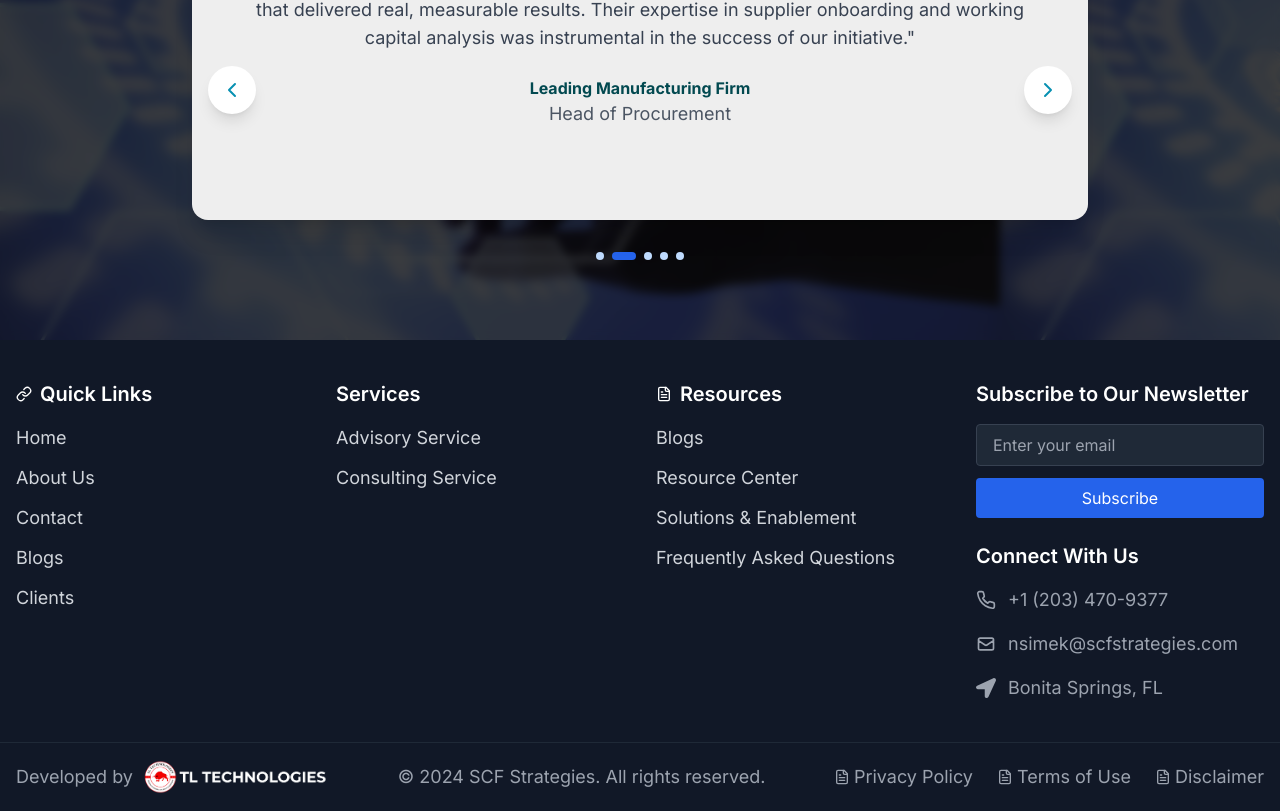
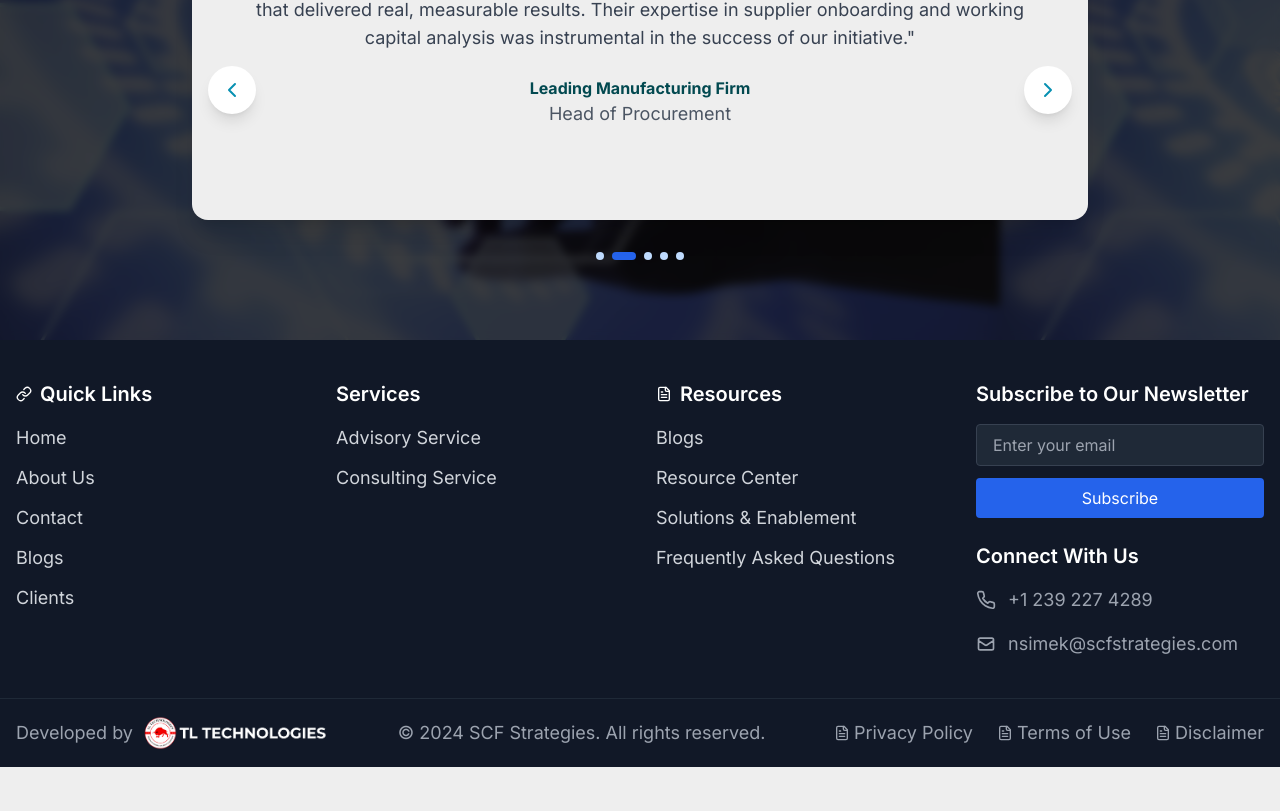
Before and after one commit to TL-TECHNOLOGIES-PRIVATE-LIMITED/tl-scf-web, a Next.js app: page / in a window 1280 px wide. Shown: the part 8098-8909 px from the top of the page. After the commit the page ends 8865 px from the top, so only its background shows below. Built offline with nearby package versions, Linux system fonts and the light colour scheme.

Commit message:
Updated Footer

```diff
--- a/src/components/Footer.jsx
+++ b/src/components/Footer.jsx
@@ -163,7 +163,7 @@ const Footer = () => {
                   className="flex items-center space-x-3 text-gray-400 hover:text-blue-400 transition-colors group"
                 >
                   <PhoneIcon className="w-5 h-5 group-hover:scale-110 transition-transform" />
-                  <span className="text-base md:text-lg">+1 (203) 470-9377</span>
+                  <span className="text-base md:text-lg">+1 239 227 4289 </span>
                 </a>
 
                 <a
@@ -174,7 +174,7 @@ const Footer = () => {
                   <span className="text-base md:text-lg">nsimek@scfstrategies.com</span>
                 </a>
 
-                <a
+                {/* <a
                   href="https://www.google.com/maps/place/Bonita+Springs,+FL"
                   target="_blank"
                   rel="noopener noreferrer"
@@ -182,7 +182,7 @@ const Footer = () => {
                 >
                   <FaLocationArrow className="w-5 h-5 group-hover:scale-110 transition-transform" />
                   <span className="text-base md:text-lg">Bonita Springs, FL</span>
-                </a>
+                </a> */}
               </div>
             </div>
           </div>
```
